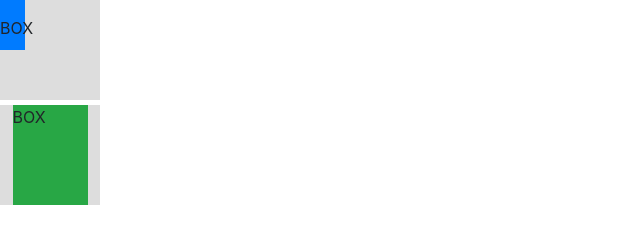
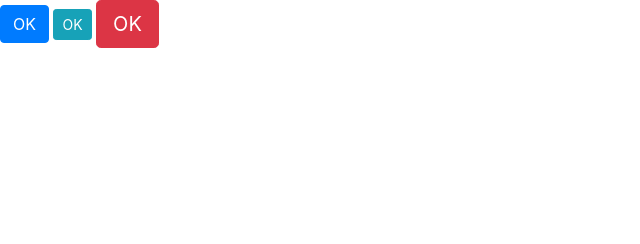
Before and after one commit to NanaTerada/lesson_bootstrap, a plain HTML site: page index.html in a window 1280 px wide. Shown: the whole page, without its empty margins (0-640 px from the left). Drawn offline with nearby package versions, Linux system fonts and the light colour scheme.

Commit message:
#08 ボタンを作ってみよう

```diff
--- a/index.html
+++ b/index.html
@@ -11,39 +11,14 @@
     <title>Hello, world!</title>
 
     <style>
-        .box-container {
-            width: 100px;
-            height: 100px;
-            background: #ddd;
-            margin-bottom: 5px;
-        }
+
 
     </style>
   </head>
   <body>
-      <!-- [p|m][location]-[size]
-    location:
-    -t,b,l,r
-    -x,y
-
-    size:
-    -0
-    -1:0.25rem
-    -2:0.5rem
-    -3:1.0rem
-    -4:1.5rem
-    -5:3.0rem
-    -auto
-    -->
-
-
-      <div class="box-container">
-          <div class="bg-primary w-25 h-50 pt-3">BOX</div>
-      </div>
-
-      <div class="box-container">
-            <div class="bg-success w-75 h-100 my-0 mx-auto">BOX</div>
-        </div>
+      <button class="btn btn-primary">OK</button>
+      <button class="btn btn-info btn-sm">OK</button>
+      <button class="btn btn-danger btn-lg">OK</button>
 
 
     <!-- Optional JavaScript -->
```
